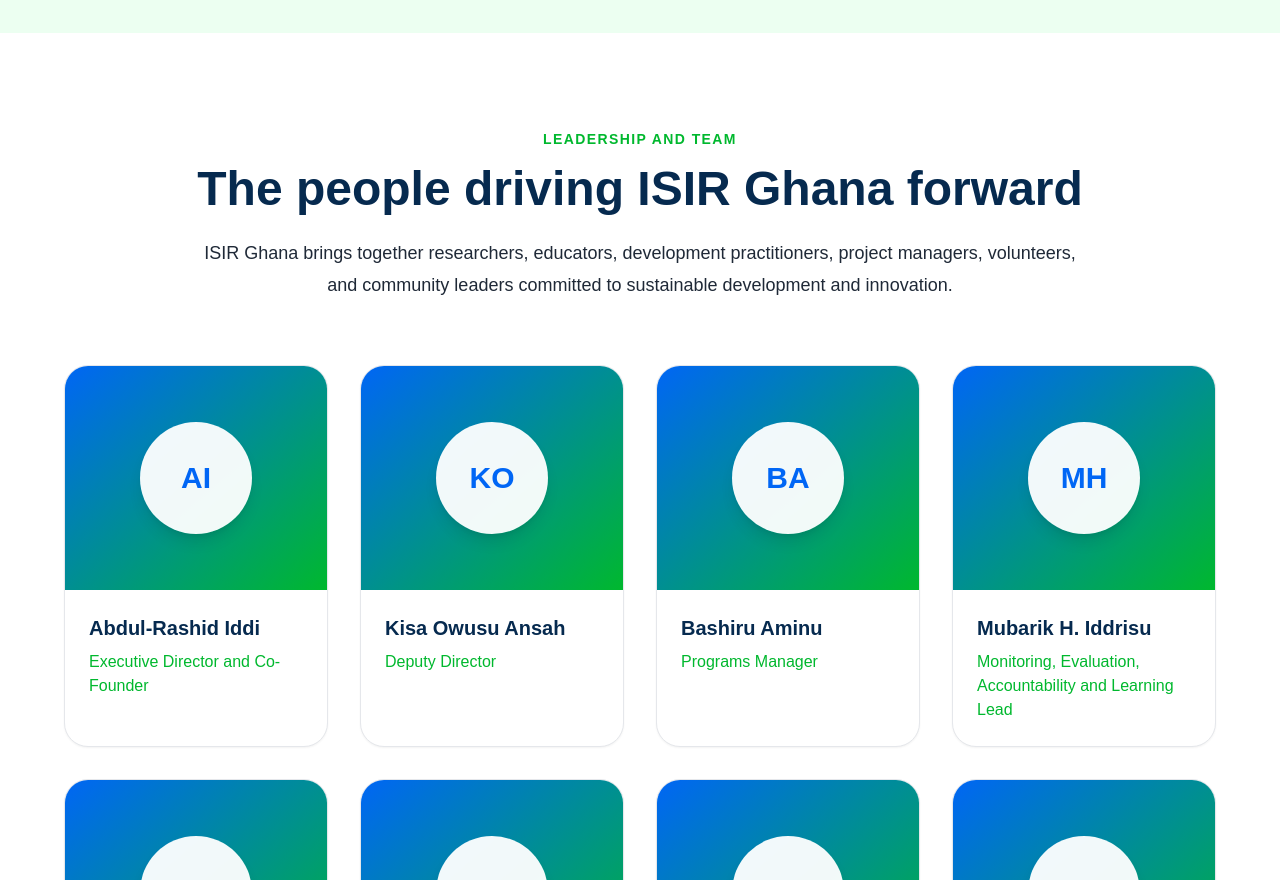
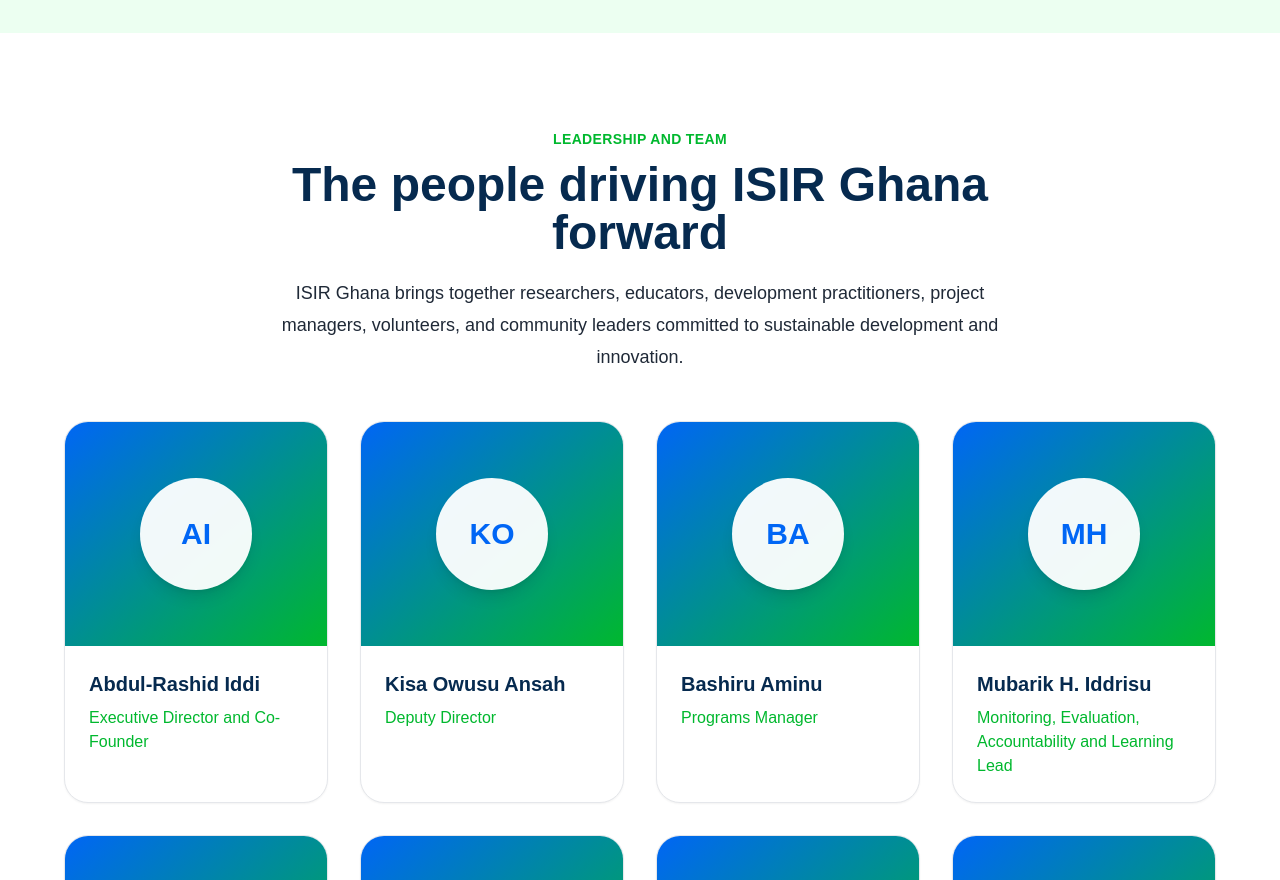
Before and after one commit to rashidasp28/isir-ghana-website, a Next.js app: page /about in a window 1280 px wide. Shown: the part 1920-2800 px from the top of the page. Built offline with nearby package versions, Linux system fonts and the light colour scheme.

Commit message:
Render team and partners directly on About page

```diff
--- a/app/about/page.tsx
+++ b/app/about/page.tsx
@@ -2,10 +2,43 @@ import Image from 'next/image'
 import Navbar from '@/components/Navbar'
 import Footer from '@/components/Footer'
 import SectionHeader from '@/components/SectionHeader'
-import TeamSection from '@/components/TeamSection'
-import PartnersSection from '@/components/PartnersSection'
 
 const values = ['Evidence', 'Innovation', 'Inclusion', 'Integrity', 'Collaboration', 'Sustainability']
+
+const teamMembers = [
+  ['Abdul-Rashid Iddi', 'Executive Director and Co-Founder'],
+  ['Kisa Owusu Ansah', 'Deputy Director'],
+  ['Bashiru Aminu', 'Programs Manager'],
+  ['Mubarik H. Iddrisu', 'Monitoring, Evaluation, Accountability and Learning Lead'],
+  ['Yasmin Fatai', 'Project Manager, Education'],
+  ['Iren Assina Gai', 'Project Manager, Agriculture'],
+  ['Tamimu Mustapha', 'Project Manager, Climate Resilience'],
+  ['Hawa Ibrahim', 'Project Manager, Health'],
+  ['Dr. Manfred Anim', 'Partnerships and Grant Manager'],
+  ['Khadija Ibrahim', 'Volunteer, Education'],
+  ['Kennedy', 'Web Volunteer'],
+  ['Emmanuel', 'Web Volunteer'],
+  ['Abdul-Majeed Yakubu', 'Volunteer'],
+  ['Rebecca', 'Volunteer, Health'],
+]
+
+const partners = [
+  ['Eco Empower Alliance', 'https://ecoempoweralliance.org/'],
+  ['Herpol Africa', 'https://herpolafrica.org/'],
+  ['GEM Ghana', 'https://gemghana.org'],
+  ['Masjid EAl Emaan', '#'],
+  ['STEM Rising Mind Foundation', '#'],
+]
+
+function initials(name: string) {
+  return name
+    .split(' ')
+    .filter(Boolean)
+    .slice(0, 2)
+    .map((part) => part[0])
+    .join('')
+    .toUpperCase()
+}
 
 export default function AboutPage() {
   return (
@@ -37,7 +70,7 @@ export default function AboutPage() {
             </p>
           </div>
 
-          <div className="relative rounded-3xl overflow-hidden min-h-[420px] shadow-lg">
+          <div className="relative rounded-3xl overflow-hidden min-h-[420px] shadow-lg bg-lightBlue">
             <Image
               src="/images/about/community.png"
               alt="ISIR Ghana facilitators, students, teachers, volunteers, and partner representatives after a school-based STEAM outreach session"
@@ -74,7 +107,32 @@ export default function AboutPage() {
         </div>
       </section>
 
-      <TeamSection />
+      <section className="py-24 bg-white">
+        <div className="container-width">
+          <SectionHeader
+            eyebrow="Leadership and Team"
+            title="The people driving ISIR Ghana forward"
+            description="ISIR Ghana brings together researchers, educators, development practitioners, project managers, volunteers, and community leaders committed to sustainable development and innovation."
+            center
+          />
+
+          <div className="grid sm:grid-cols-2 lg:grid-cols-4 gap-8">
+            {teamMembers.map(([name, role]) => (
+              <div key={name} className="bg-white border border-softGray rounded-3xl overflow-hidden shadow-sm hover:shadow-lg transition">
+                <div className="h-56 bg-gradient-to-br from-primaryBlue to-primaryGreen flex items-center justify-center">
+                  <div className="w-28 h-28 rounded-full bg-white/95 flex items-center justify-center text-3xl font-bold text-primaryBlue shadow-lg">
+                    {initials(name)}
+                  </div>
+                </div>
+                <div className="p-6">
+                  <h3 className="text-xl font-bold text-darkNavy mb-2">{name}</h3>
+                  <p className="text-primaryGreen font-medium leading-6">{role}</p>
+                </div>
+              </div>
+            ))}
+          </div>
+        </div>
+      </section>
 
       <section className="py-24 bg-white">
         <div className="container-width">
@@ -95,7 +153,33 @@ export default function AboutPage() {
         </div>
       </section>
 
-      <PartnersSection />
+      <section className="py-24 bg-lightGreen">
+        <div className="container-width">
+          <SectionHeader
+            eyebrow="Strategic Partners"
+            title="Collaborating for sustainable impact"
+            description="ISIR Ghana works with organizations, institutions, foundations, community groups, and development actors to strengthen innovation, education, health, climate resilience, and sustainable development."
+            center
+          />
+
+          <div className="grid sm:grid-cols-2 lg:grid-cols-5 gap-8">
+            {partners.map(([name, website]) => (
+              <a
+                key={name}
+                href={website}
+                target="_blank"
+                rel="noopener noreferrer"
+                className="bg-white border border-softGray rounded-3xl p-8 flex flex-col items-center justify-center shadow-sm hover:shadow-lg transition min-h-[220px] text-center"
+              >
+                <div className="w-20 h-20 rounded-full bg-gradient-to-br from-primaryBlue to-primaryGreen text-white flex items-center justify-center text-2xl font-bold mb-6 shadow-lg">
+                  {name.charAt(0)}
+                </div>
+                <h3 className="text-lg font-bold text-darkNavy leading-6">{name}</h3>
+              </a>
+            ))}
+          </div>
+        </div>
+      </section>
 
       <section className="py-24 bg-darkNavy text-white">
         <div className="container-width text-center max-w-4xl">
```
